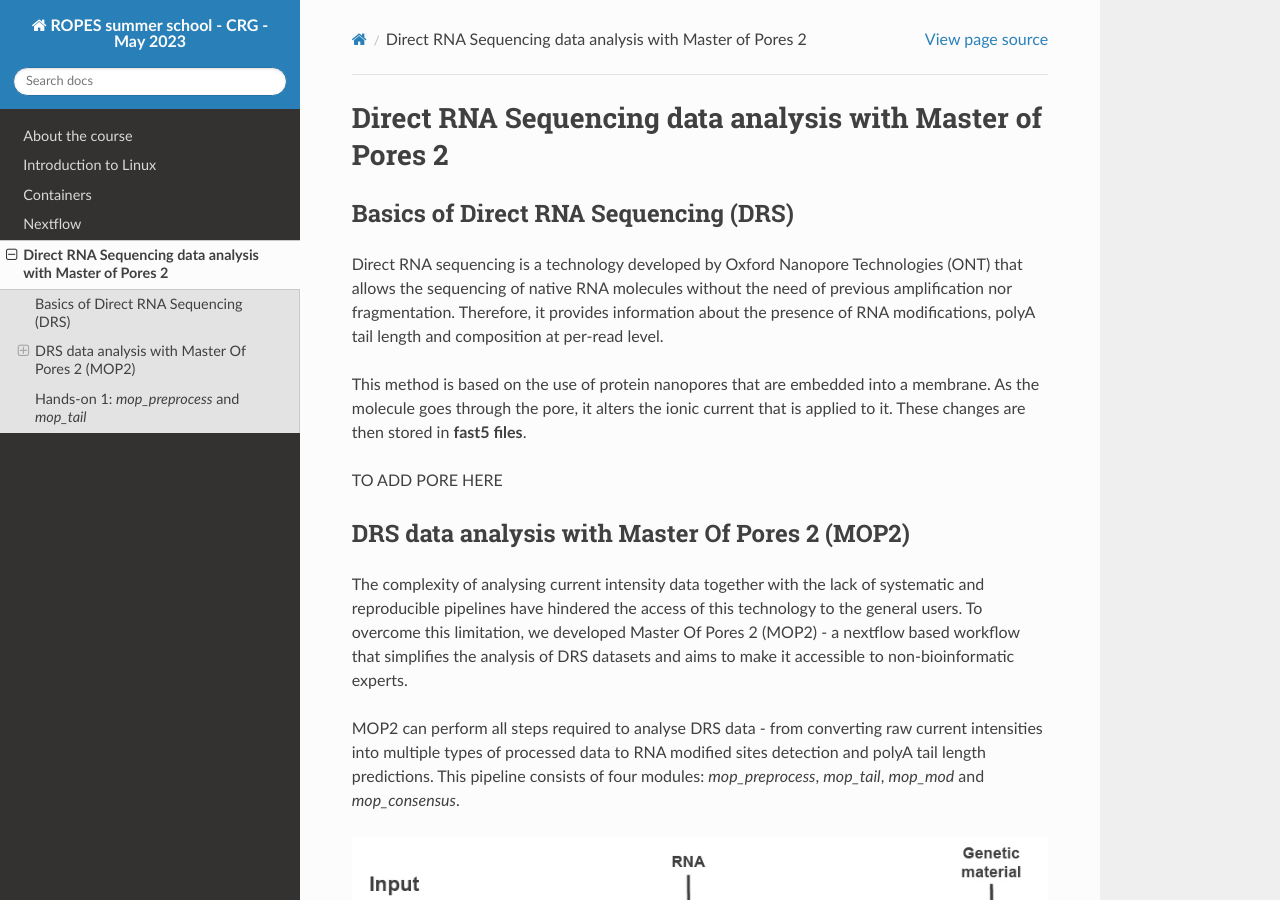
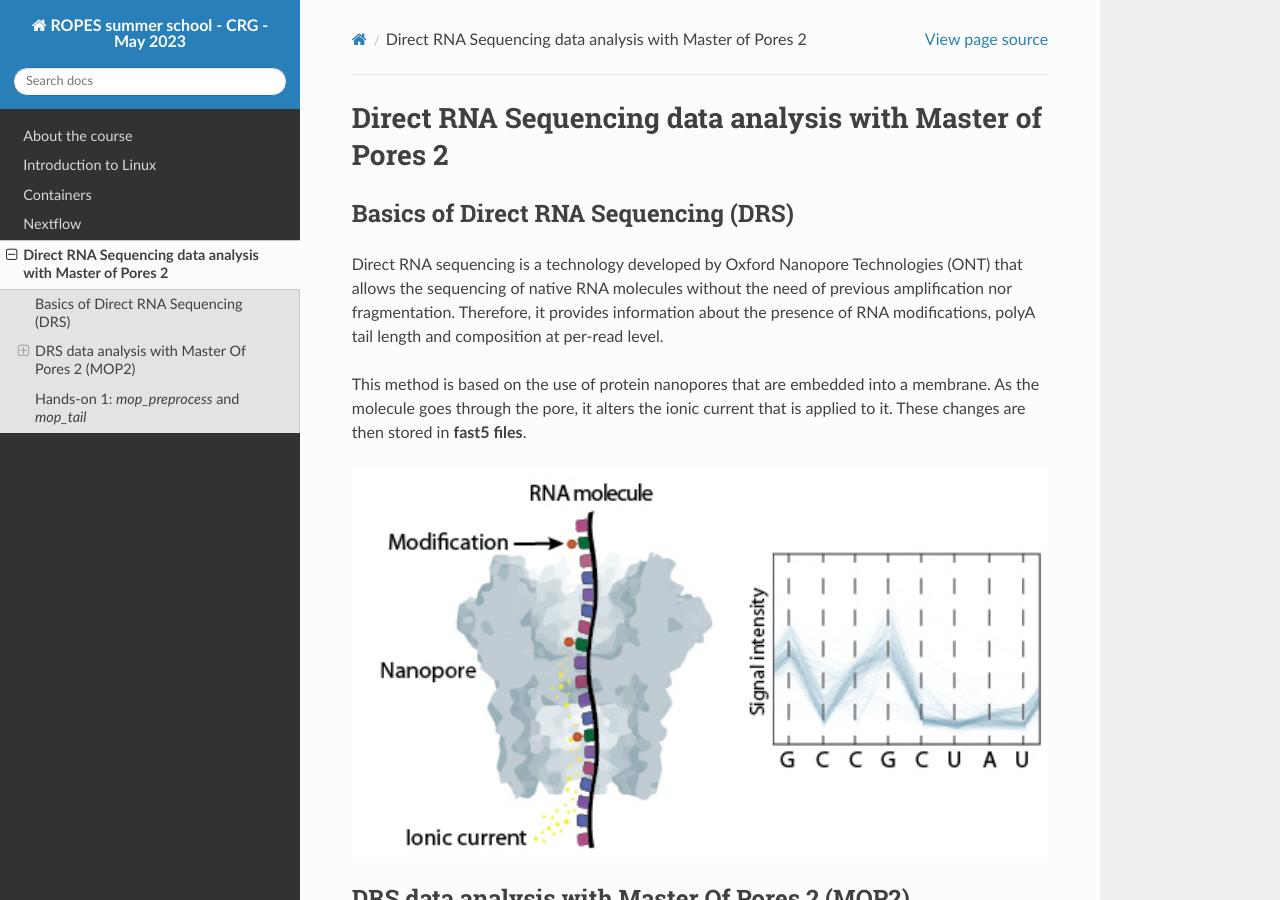
Before and after one commit to biocorecrg/ropes-linux-mop2-2023, a Sphinx documentation site: the page built from docs/mop2_practical.rst, in a window 1280 px wide and 900 px high. Built offline with Sphinx 7.4.7 and the Read the Docs theme 2.0.0, drawn with Linux system fonts in a browser that asks for light colours.

Commit message:
Update mop2_practical.rst

```diff
--- a/docs/mop2_practical.rst
+++ b/docs/mop2_practical.rst
@@ -10,7 +10,8 @@
 
 This method is based on the use of protein nanopores that are embedded into a membrane. As the molecule goes through the pore, it alters the ionic current that is applied to it. These changes are then stored in **fast5 files**.
 
-TO ADD PORE HERE
+.. image:: images/Pore.png
+  :width: 700
 
 DRS data analysis with Master Of Pores 2 (MOP2)
 ---------------------
```
